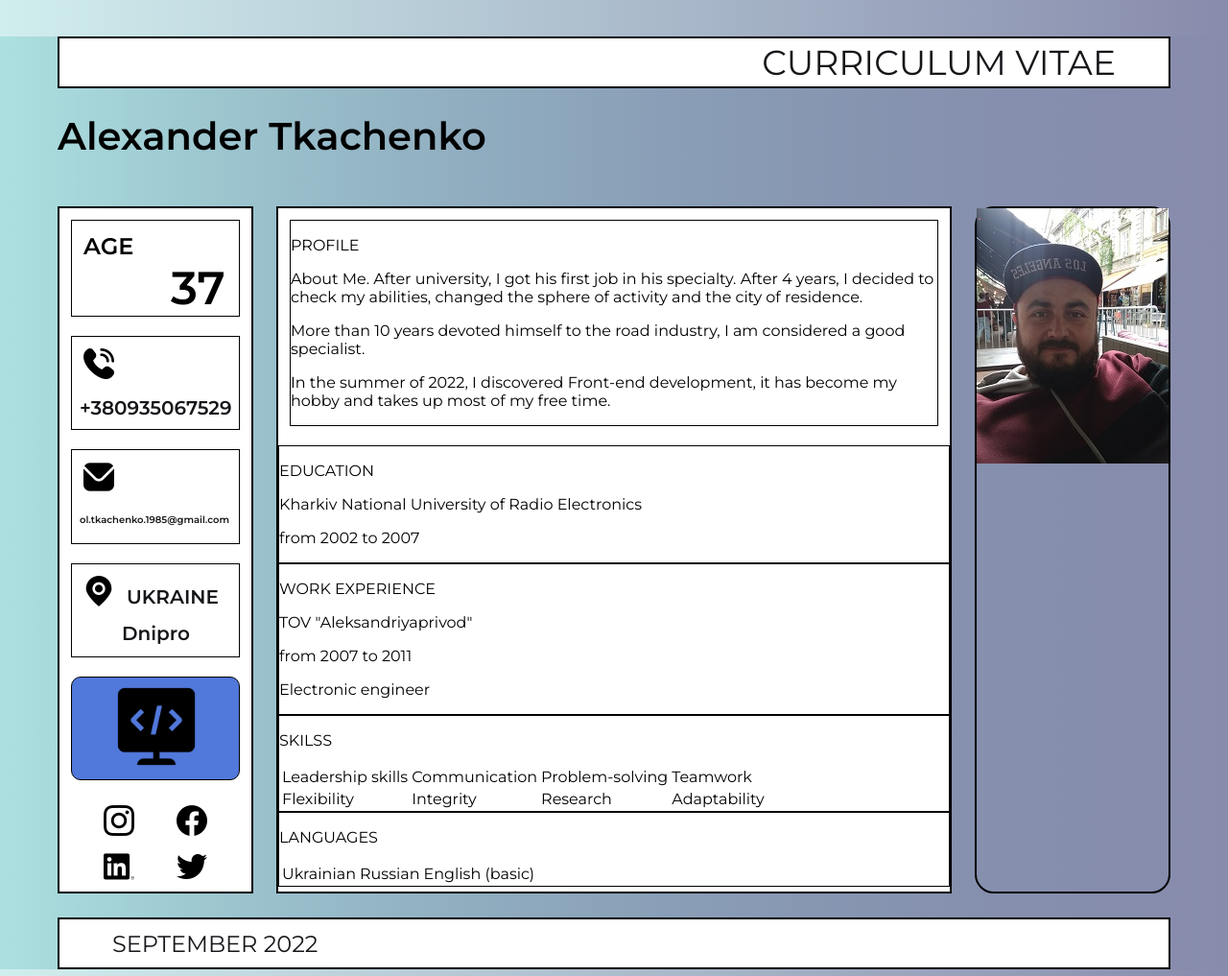
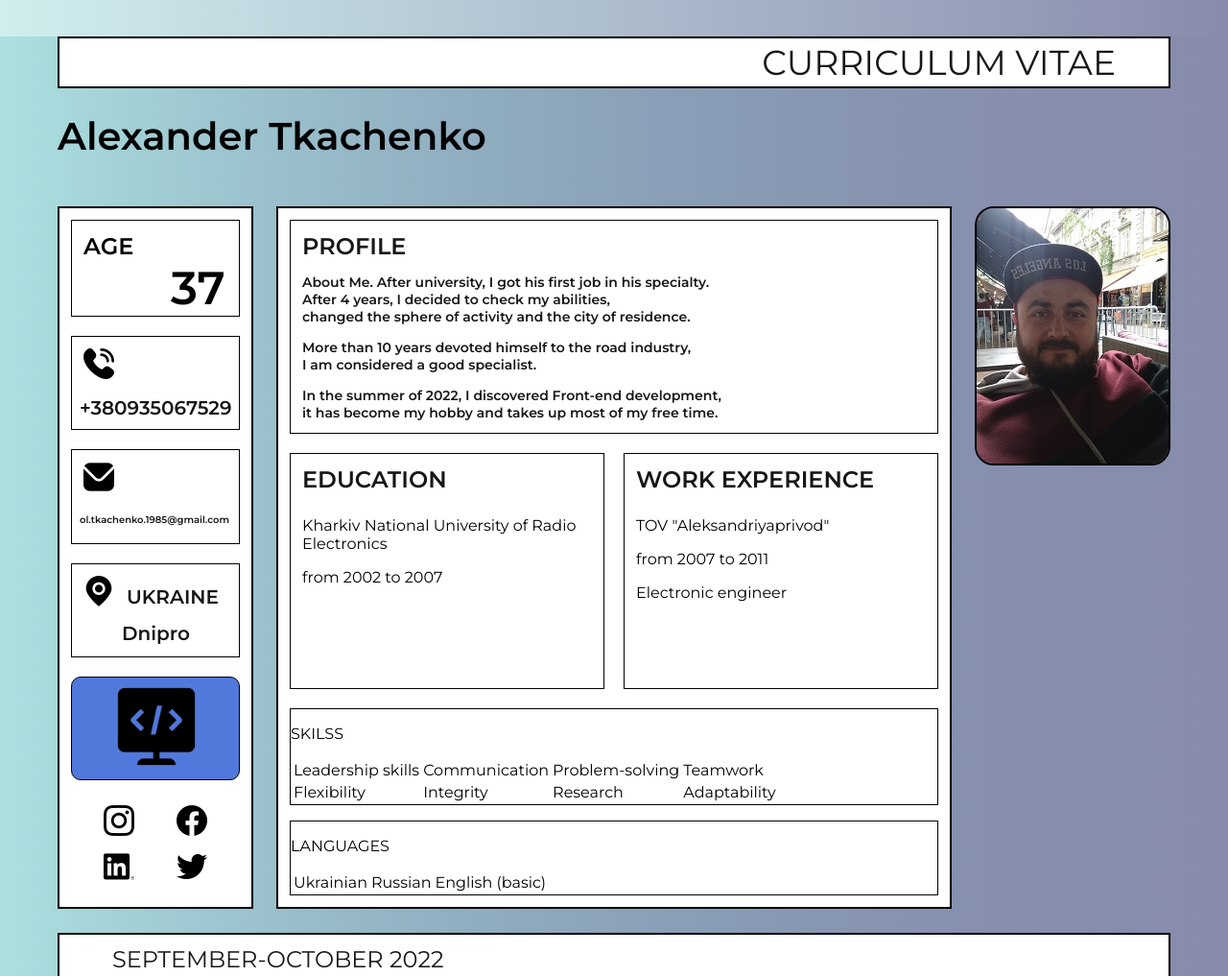
Before and after one commit to oleksander1985/curriculum_vitae, a plain HTML site: page index.html in a window 1280 px wide. Shown: the top 1017 px of the page at 96% size. Drawn offline with Linux system fonts and the light colour scheme.

Commit message:
fifth101022

```diff
--- a/index.html
+++ b/index.html
@@ -80,29 +80,29 @@
       </section>
       <section class="information">
         <div class="profile">
-          <p>PROFILE</p>
-          <p>
-            About Me. After university, I got his first job in his specialty.
-            After 4 years, I decided to check my abilities, changed the sphere
-            of activity and the city of residence.
+          <p class="profile-title">PROFILE</p>
+          <p class="profile-text">
+            About Me. After university, I got his first job in his specialty.<br />
+            After 4 years, I decided to check my abilities,<br />
+            changed the sphere of activity and the city of residence.
           </p>
-          <p>
-            More than 10 years devoted himself to the road industry, I am
-            considered a good specialist.
+          <p class="profile-text">
+            More than 10 years devoted himself to the road industry,<br />
+            I am considered a good specialist.
           </p>
-          <p>
-            In the summer of 2022, I discovered Front-end development, it has
-            become my hobby and takes up most of my free time.
+          <p class="profile-text">
+            In the summer of 2022, I discovered Front-end development,<br />
+            it has become my hobby and takes up most of my free time.
           </p>
         </div>
-        <div>
+        <div class="work-conteiner">
           <div class="education">
-            <p>EDUCATION</p>
+            <p class="edu-title">EDUCATION</p>
             <p>Kharkiv National University of Radio Electronics</p>
             <p>from 2002 to 2007</p>
           </div>
           <div class="work">
-            <p>WORK EXPERIENCE</p>
+            <p class="work-title">WORK EXPERIENCE</p>
             <p>TOV "Aleksandriyaprivod"</p>
             <p>from 2007 to 2011</p>
             <p>Electronic engineer</p>
@@ -134,12 +134,11 @@
           </table>
         </div>
       </section>
-      <section class="foto">
-        <img src="/img/profile.jpg" alt="foto" />
-      </section>
+
+      <img class="foto" src="/img/profile.jpg" alt="foto" />
     </section>
     <footer>
-      <p class="footer-text">SEPTEMBER 2022</p>
+      <p class="footer-text">SEPTEMBER-OCTOBER 2022</p>
     </footer>
   </body>
 </html>
--- a/style.css
+++ b/style.css
@@ -127,22 +127,63 @@ h1 {
 .profile {
   border: 1px solid #000000;
   margin: 12px 12px 20px 12px;
+  padding: 12px;
+}
+.profile-title {
+  font-weight: 700;
+  font-size: 24px;
+  color: #16171a;
+  margin-top: 0px;
+  margin-bottom: 9px;
+}
+.profile-text {
+  font-weight: 700;
+  font-size: 14px;
+  color: #16171a;
+  margin-bottom: 0px;
+}
+.work-conteiner {
+  display: flex;
+  margin: 0px 12px 20px;
 }
 .education {
   border: 1px solid #000000;
+  padding: 12px;
+  width: 328px;
+  height: 220px;
+}
+.edu-title {
+  font-weight: 700;
+  font-size: 24px;
+  color: #16171a;
+  margin-top: 0px;
 }
 .work {
   border: 1px solid #000000;
+  margin-left: 20px;
+  padding: 12px;
+  width: 328px;
+  height: 220px;
+}
+.work-title {
+  font-weight: 700;
+  font-size: 24px;
+  color: #16171a;
+  margin-top: 0px;
 }
 .skilss {
   border: 1px solid #000000;
+  margin: 0px 12px 16px;
 }
 .lang {
   border: 1px solid #000000;
+  margin: 0px 12px 12px;
 }
 .foto {
   border: 2px solid #000000;
   border-radius: 20px;
+  width: 200px;
+  height: 266px;
 }
 footer {
   background: #ffffff;
```
